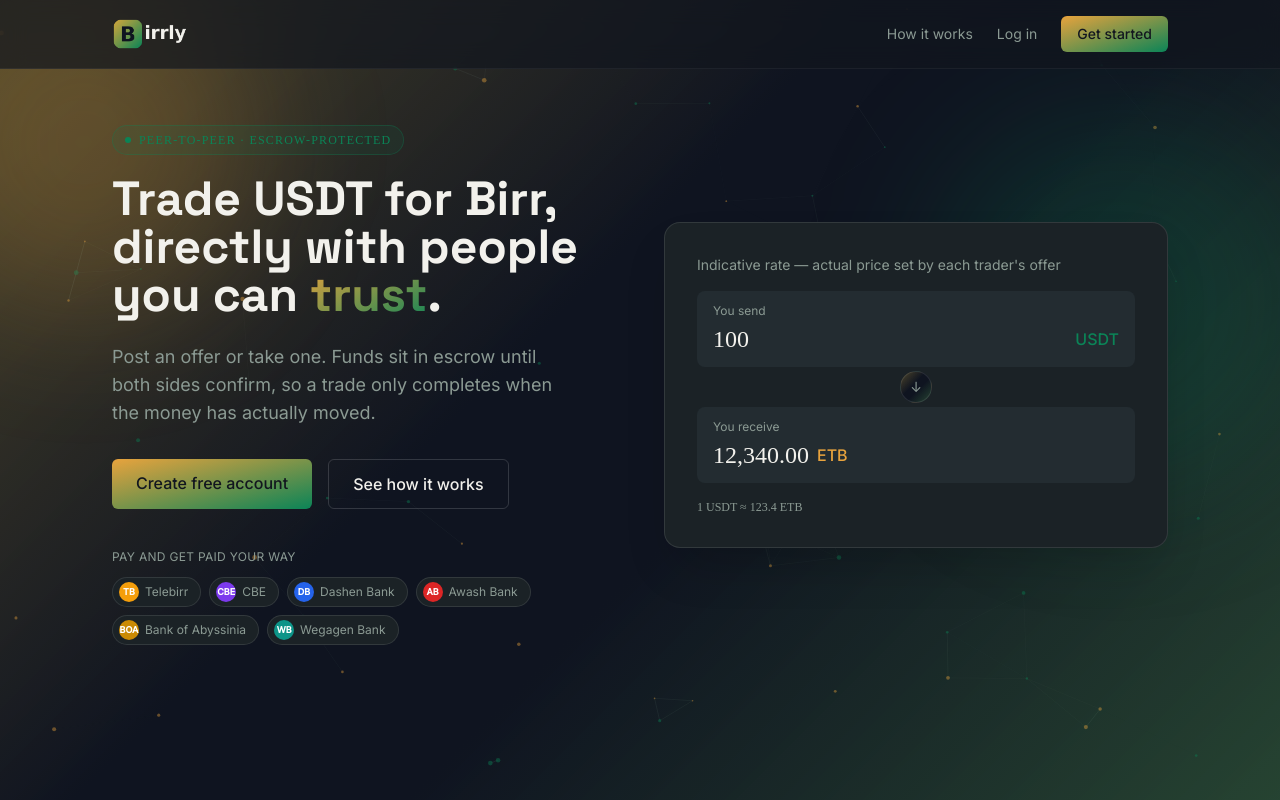
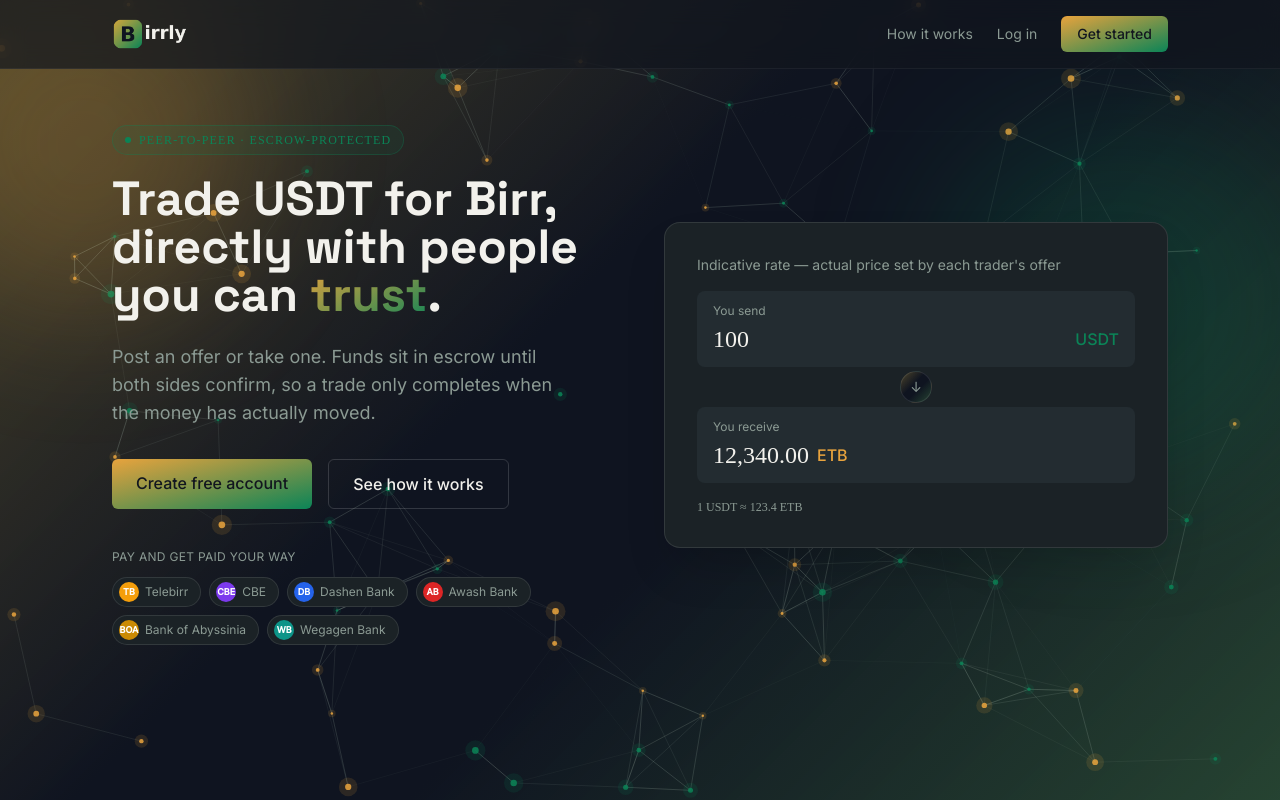
Before and after one commit to abi677715-del/kuno-p2p-platform, a Next.js app in the folder frontend/: page / in a window 1280 px wide. Shown: the top 800 px of the page. Built offline with nearby package versions, Linux system fonts and the light colour scheme; no server answers.

Commit message:
Update AnimatedBackground.tsx

```diff
--- a/frontend/components/AnimatedBackground.tsx
+++ b/frontend/components/AnimatedBackground.tsx
@@ -35,14 +35,14 @@ export default function AnimatedBackground() {
       el.height = height * dpr;
       ctx!.setTransform(dpr, 0, 0, dpr, 0, 0);
 
-      const density = width < 640 ? 22000 : 14000;
-      const count = Math.min(70, Math.max(18, Math.round((width * height) / density)));
+      const density = width < 640 ? 16000 : 10000;
+      const count = Math.min(90, Math.max(24, Math.round((width * height) / density)));
       particles = Array.from({ length: count }, () => ({
         x: Math.random() * width,
         y: Math.random() * height,
-        vx: (Math.random() - 0.5) * 0.25,
-        vy: (Math.random() - 0.5) * 0.25,
-        r: Math.random() * 1.6 + 0.8,
+        vx: (Math.random() - 0.5) * 0.45,
+        vy: (Math.random() - 0.5) * 0.45,
+        r: Math.random() * 2.2 + 1.2,
         color: colors[Math.random() < 0.5 ? 0 : 1],
       }));
     }
@@ -68,7 +68,7 @@ export default function AnimatedBackground() {
         if (p.y < 0 || p.y > height) p.vy *= -1;
       }
 
-      const linkDist = width < 640 ? 90 : 120;
+      const linkDist = width < 640 ? 110 : 150;
       for (let i = 0; i < particles.length; i++) {
         for (let j = i + 1; j < particles.length; j++) {
           const a = particles[i];
@@ -80,8 +80,8 @@ export default function AnimatedBackground() {
             ctx!.beginPath();
             ctx!.moveTo(a.x, a.y);
             ctx!.lineTo(b.x, b.y);
-            const alpha = (1 - dist / linkDist) * 0.15;
-            ctx!.strokeStyle = `rgba(150, 176, 160, ${alpha})`;
+            const alpha = (1 - dist / linkDist) * 0.35;
+            ctx!.strokeStyle = `rgba(180, 200, 185, ${alpha})`;
             ctx!.lineWidth = 1;
             ctx!.stroke();
           }
@@ -90,8 +90,12 @@ export default function AnimatedBackground() {
 
       for (const p of particles) {
         ctx!.beginPath();
+        ctx!.arc(p.x, p.y, p.r * 3, 0, Math.PI * 2);
+        ctx!.fillStyle = p.color + '22';
+        ctx!.fill();
+        ctx!.beginPath();
         ctx!.arc(p.x, p.y, p.r, 0, Math.PI * 2);
-        ctx!.fillStyle = p.color + '99';
+        ctx!.fillStyle = p.color + 'DD';
         ctx!.fill();
       }
 
@@ -129,7 +133,7 @@ export default function AnimatedBackground() {
   return (
     <canvas
       ref={canvasRef}
-      className="pointer-events-none fixed inset-0 z-0 h-full w-full opacity-70"
+      className="pointer-events-none fixed inset-0 z-0 h-full w-full"
       aria-hidden
     />
   );
```
